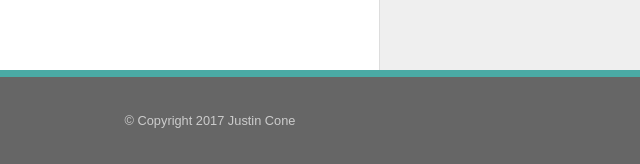
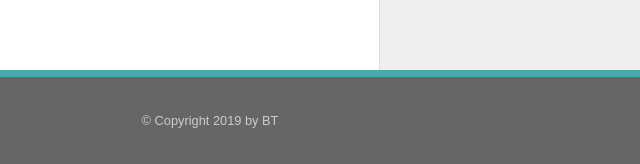
Before and after one commit to bt98199/Basic-Portfolio, a plain HTML site: page portfolio.html in a window 1280 px wide. Shown: the part 785-949 px from the top of the page, 430-1070 px from the left. Drawn offline with Linux system fonts and the light colour scheme.

Commit message:
Night Upload

```diff
--- a/portfolio.html
+++ b/portfolio.html
@@ -78,7 +78,7 @@
 
 
 	<footer>
-		&copy; Copyright 2017 Justin Cone
+		&copy; Copyright 2019 by BT
 	</footer>
 
 </body>
```
